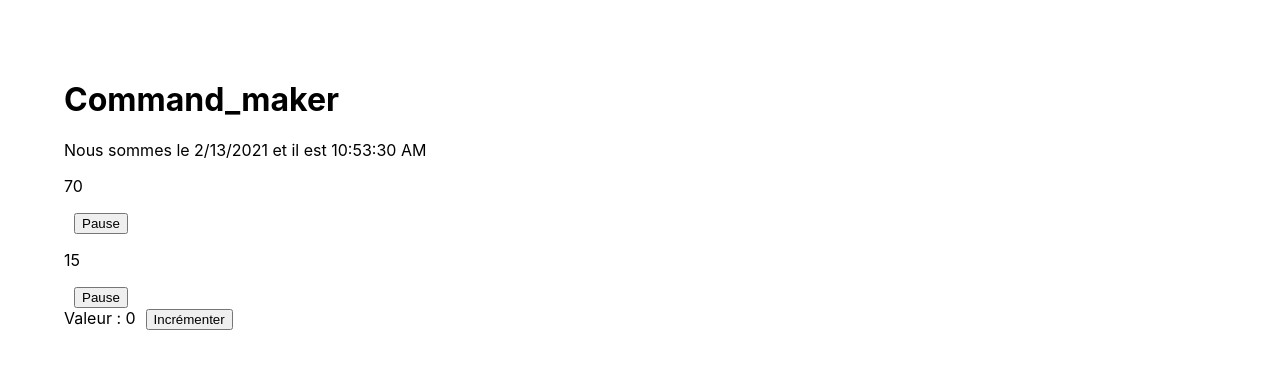
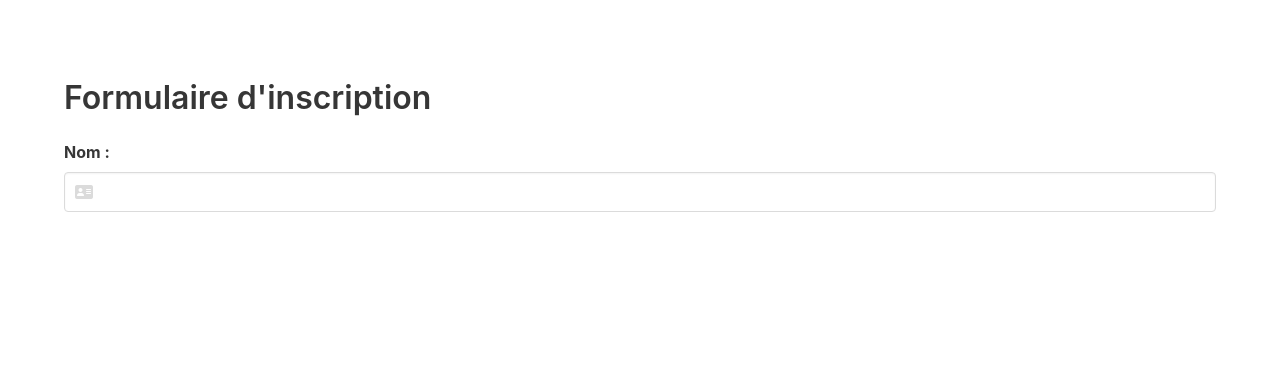
Before and after one commit to CommandMaker/apprentissage-react, a React (Create React App) app: page / in a window 1280 px wide. Shown: the top 368 px of the page. Built offline with nearby package versions, Linux system fonts and the light colour scheme.

Commit message:
Chapitre 6, les formulaires (presque fini)

```diff
--- a/public/index.html
+++ b/public/index.html
@@ -15,6 +15,8 @@
       user's mobile device or desktop. See https://developers.google.com/web/fundamentals/web-app-manifest/
     -->
     <link rel="manifest" href="%PUBLIC_URL%/manifest.json" />
+    <link rel="stylesheet" href="https://cdn.jsdelivr.net/npm/bulma@0.9.1/css/bulma.min.css">
+    <link rel="stylesheet" href="https://kit-pro.fontawesome.com/releases/latest/css/pro.min.css"/>
     <!--
       Notice the use of %PUBLIC_URL% in the tags above.
       It will be replaced with the URL of the `public` folder during the build.
--- a/src/App.js
+++ b/src/App.js
@@ -1,24 +1,12 @@
 import React from 'react';
 import './App.css';
 /* Import de nos composants */
-import Clock from './components/Clock';
-import Incrementer from './components/Incrementer';
 import HomeComponent from './components/HomeComponent';
-import ManualIncrementer from './components/ManualIncrementer';
-
-Incrementer.defaultProps = {
-  value: 0,
-  step: 1
-}
 
 export default () => {
   return (
       <div className="container">
         <HomeComponent>Command_maker</HomeComponent>
-        <Clock/>
-        <Incrementer start={20} step={10}/>
-        <Incrementer start={10}/>
-        <ManualIncrementer/>
       </div>
   )
 }
--- a/src/components/HomeComponent.js
+++ b/src/components/HomeComponent.js
@@ -1,9 +1,69 @@
 import React from 'react';
 
 export default class HomeComponent extends React.Component {
+
+    constructor (props) {
+        super(props);
+        this.state = {
+            nom: 'Jean',
+            textarea: 'Mon contenu',
+            selected: 'deuxieme',
+            checked: false
+        }
+
+        this.handleChange.bind(this);
+    }
+
+    handleChange (e) {
+        console.log(e);
+        this.setState({nom: e.target.value});
+    }
+
     render () {
         return (
-            <h1>{this.props.children}</h1>
+            // <>
+            //     <label htmlFor="nom" className="label">Mon nom</label>
+            //     <input type="text" id="nom" name="nom" value={this.state.nom} onChange={e => this.handleChange(e)} className="input"/>
+            //     <br/>
+            //     <br/>
+            //     <label htmlFor="textarea" className="label">Mon textarea</label>
+            //     <textarea className="textarea" id="textarea" value={this.state.textarea} onChange={event => this.setState({textarea: event.target.value})}/>
+            //
+            //     <br/><br/>
+            //     <div className="select">
+            //         <select value={this.state.selected} onChange={event => this.setState({selected: event.target.value})}>
+            //             <option value="ok">OK</option>
+            //             <option value="deuxieme">Deuxième option du select</option>
+            //         </select>
+            //     </div>
+            //     <br/><br/>
+            //
+            //     <label className="checkbox">
+            //         <input type="checkbox" checked={this.state.checked} onChange={event => this.setState({checked: event.target.checked})}/>
+            //         Ma checkbox
+            //     </label>
+            //
+            //     <br/><br/>
+            //
+            //     {this.state.checked ? <div className="checkbox-message">Un message affiché si la checkbox est cochée</div> : null}
+            // </>
+
+            <>
+                <h1 className="title is-3">Formulaire d'inscription</h1>
+                <div className="field">
+                    <label htmlFor="name" className="label">Nom :</label>
+                    <div className="control has-icons-left">
+                        <input type="text" className="input" id="name"/>
+                        <span className="icon is-small is-left">
+                            <i className="fas fa-address-card"/>
+                        </span>
+                    </div>
+                </div>
+
+                <div className="field">
+                    <label htmlFor="" className="label" id=""></label>
+                </div>
+            </>
         );
     }
 }
```
Also changed, not shown: src/setupTests.js (deleted, +0 -5 lines).
